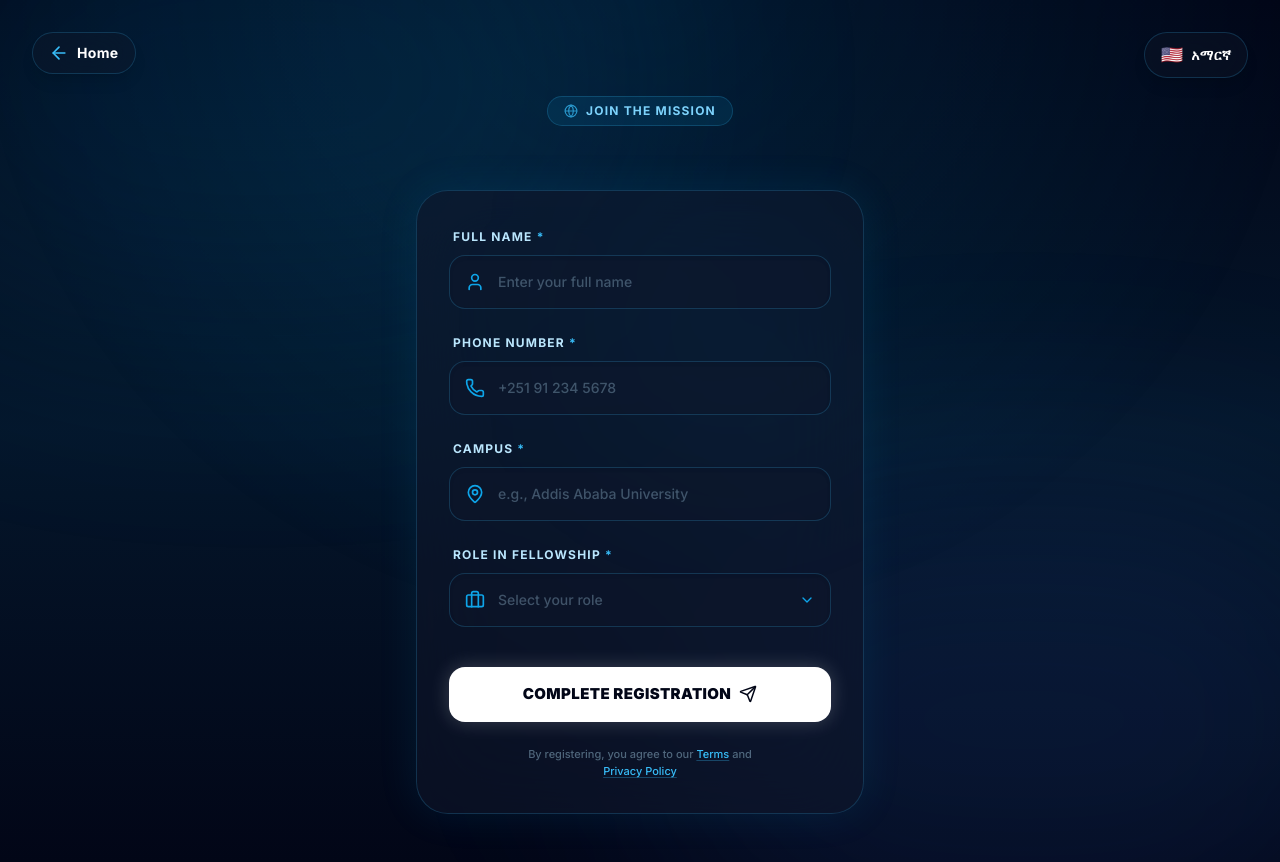
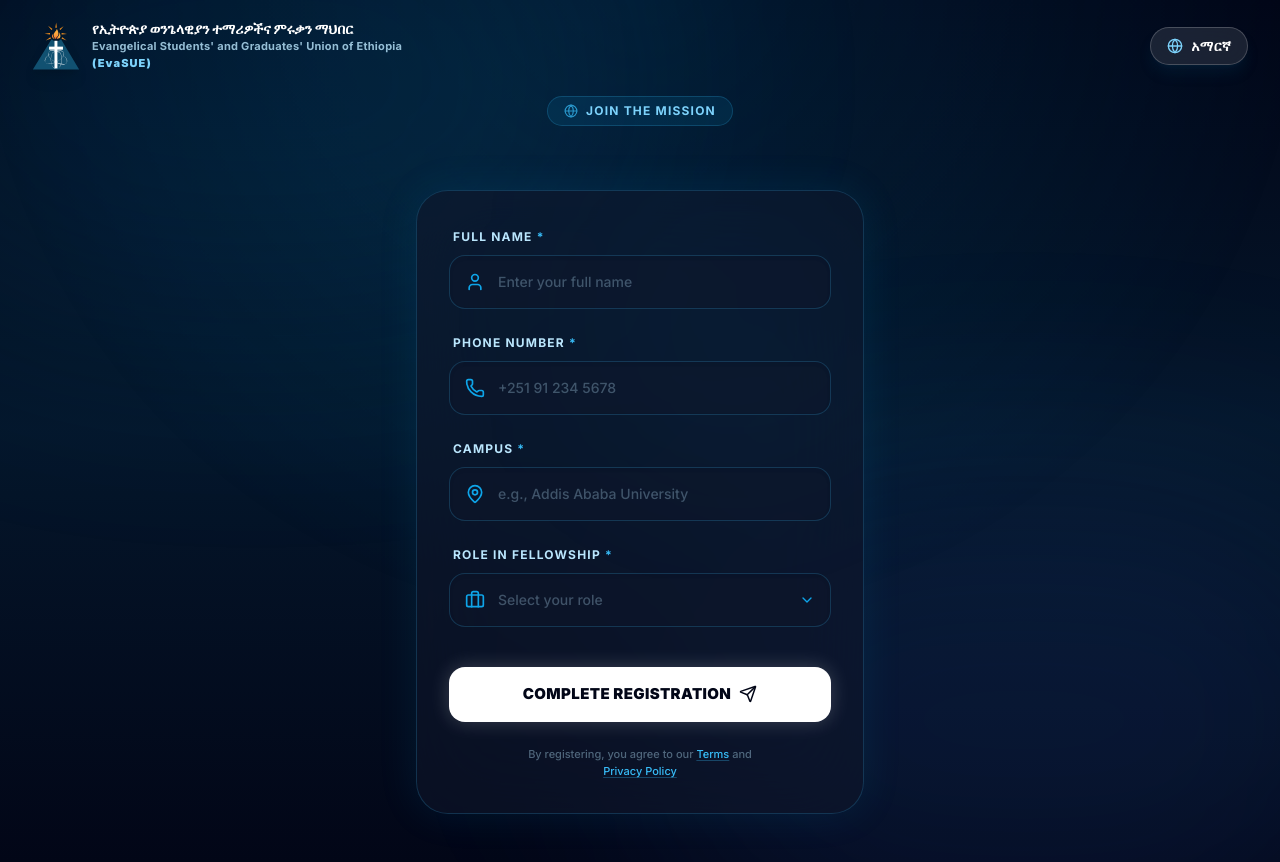
Before and after one commit to natisolomon26/form, a Next.js app: page /register in a window 1280 px wide. Built offline with nearby package versions, Linux system fonts and the light colour scheme.

Commit message:
feat: Integrate a new dynamic Navbar component with language toggle and scroll effects, centralizing navigation and removing redundant elements from the register page and hero section, while also updating hero content.

```diff
--- a/app/layout.tsx
+++ b/app/layout.tsx
@@ -22,9 +22,8 @@ export default function RootLayout({
   return (
     <html lang="en">
       <body className={inter.className}>
-
+        <Navbar />
         {children}
-
       </body>
     </html>
   );
--- a/app/register/page.tsx
+++ b/app/register/page.tsx
@@ -224,34 +224,10 @@ export default function StudentRegister() {
       <div className="fixed bottom-[-20%] right-[-10%] w-[60%] h-[60%] bg-blue-500/10 rounded-full blur-[120px] pointer-events-none" />
 
       {/* Language Toggle Button */}
-      <motion.button
-        initial={{ opacity: 0, y: -20 }}
-        animate={{ opacity: 1, y: 0 }}
-        transition={{ duration: 0.5 }}
-        onClick={toggleLanguage}
-        className="fixed top-4 right-4 sm:top-8 sm:right-8 z-50 px-4 py-2 bg-slate-900/40 hover:bg-slate-800/60 backdrop-blur-xl border border-sky-400/20 hover:border-sky-400/40 rounded-full text-sm font-medium text-white transition-all duration-300 flex items-center gap-2 shadow-lg hover:shadow-sky-500/10"
-      >
-        <span className="text-lg">{language === 'en' ? '🇺🇸' : '🇪🇹'}</span>
-        <span className="font-bold tracking-wide">{language === 'en' ? 'አማርኛ' : 'English'}</span>
-      </motion.button>
+
 
       {/* Back Button */}
-      <motion.div
-        initial={{ opacity: 0, x: -20 }}
-        animate={{ opacity: 1, x: 0 }}
-        transition={{ duration: 0.5, delay: 0.1 }}
-        className="fixed top-4 left-4 sm:top-8 sm:left-8 z-50 pt-safe"
-      >
-        <Link
-          href="/"
-          className="group flex items-center gap-2 px-3.5 py-2 sm:px-4 sm:py-2.5 bg-slate-900/40 hover:bg-slate-800/60 backdrop-blur-xl border border-sky-400/20 hover:border-sky-400/40 rounded-full text-white transition-all duration-300 shadow-lg hover:shadow-sky-500/10"
-        >
-          <ArrowLeft className="w-4 h-4 sm:w-5 sm:h-5 text-sky-400 group-hover:-translate-x-1 transition-transform" />
-          <span className="text-sm font-bold tracking-wide hidden sm:block">
-            {language === 'en' ? 'Home' : 'መነሻ'}
-          </span>
-        </Link>
-      </motion.div>
+
 
       {/* Hero Header Section within Register */}
       <div className="relative w-full z-10 mx-auto mt-20 sm:mt-24 mb-10 text-center px-4 max-w-2xl">
--- a/components/Navbar.tsx
+++ b/components/Navbar.tsx
@@ -1,64 +1,96 @@
 "use client";
 
+import { useState, useEffect } from "react";
 import Link from "next/link";
-import { useState } from "react";
-import { Menu, X } from "lucide-react";
+import Image from "next/image";
+import { Menu, X, Globe } from "lucide-react";
+import { motion, AnimatePresence } from "framer-motion";
 
 export default function Navbar() {
   const [isOpen, setIsOpen] = useState(false);
+  const [scrolled, setScrolled] = useState(false);
+  const [language, setLanguage] = useState<'en' | 'am'>('en');
+
+  useEffect(() => {
+    const handleScroll = () => {
+      setScrolled(window.scrollY > 20);
+    };
+    window.addEventListener("scroll", handleScroll);
+
+    // Load language preference
+    const savedLanguage = localStorage.getItem('language') as 'en' | 'am';
+    if (savedLanguage) {
+      setLanguage(savedLanguage);
+    }
+
+    return () => window.removeEventListener("scroll", handleScroll);
+  }, []);
+
+  const toggleLanguage = () => {
+    const newLang = language === 'en' ? 'am' : 'en';
+    setLanguage(newLang);
+    localStorage.setItem('language', newLang);
+    // Reload to apply language change across the site easily
+    window.location.reload();
+  };
 
   return (
-    <nav className="fixed w-full bg-white/95 backdrop-blur-sm shadow-sm z-50">
-      <div className="max-w-7xl mx-auto px-6">
-        <div className="flex items-center justify-between h-20">
-          {/* Logo */}
-          <Link href="/" className="flex items-center gap-2">
-            <div className="w-10 h-10 bg-gradient-to-r from-sky-500 to-blue-600 rounded-lg flex items-center justify-center">
-              <span className="text-white font-bold text-xl">⛪</span>
+    <nav
+      className={`fixed w-full z-50 transition-all duration-500 ${scrolled
+        ? "bg-white/80 backdrop-blur-2xl shadow-[0_4px_30px_rgba(0,0,0,0.05)] border-b border-white/40 py-3"
+        : "bg-transparent py-5"
+        }`}
+    >
+      <div className="container mx-auto px-4 sm:px-6 lg:px-8">
+        <div className="flex items-center justify-between">
+          {/* Logo and Organization Name */}
+          <Link href="/" className="flex items-center gap-3 group">
+            {/* Logo Image */}
+            <div className="relative w-10 h-10 sm:w-12 sm:h-12 flex items-center justify-center transform group-hover:scale-105 transition-transform duration-300 drop-shadow-lg">
+              <Image src="/logo.svg" alt="EvaSUE Logo" fill className="object-cover" />
             </div>
-            <span className="font-bold text-xl text-gray-800">Campus Outreach</span>
+
+            {/* Organization Names - Hidden on mobile, visible on desktop */}
+            <div className="hidden md:block">
+              <div className={`text-sm font-black leading-tight group-hover:text-sky-500 transition-colors duration-300 ${scrolled ? 'text-slate-900' : 'text-white'}`}>
+                የኢትዮጵያ ወንጌላዊያን ተማሪዎችና ምሩቃን ማህበር
+              </div>
+              <div className={`text-[11px] font-bold leading-tight mt-0.5 tracking-wide ${scrolled ? 'text-slate-500' : 'text-sky-200/80'}`}>
+                Evangelical Students' and Graduates' Union of Ethiopia
+              </div>
+              <div className={`text-[11px] font-black mt-0.5 tracking-widest ${scrolled ? 'text-sky-600' : 'text-sky-300'}`}>
+                (EvaSUE)
+              </div>
+            </div>
+
+            {/* Mobile abbreviated version */}
+            <div className="md:hidden">
+              <div className={`text-sm font-black group-hover:text-sky-500 transition-colors duration-300 ${scrolled ? 'text-sky-700' : 'text-white'}`}>
+                ኢቫሱ
+              </div>
+              <div className={`text-xs font-bold tracking-wider ${scrolled ? 'text-red-600' : 'text-sky-200/80'}`}>
+                EvaSUE
+              </div>
+            </div>
           </Link>
 
-          {/* Desktop Menu */}
-          <div className="hidden md:flex items-center gap-8">
-            <Link href="/" className="text-gray-600 hover:text-sky-600 transition">Home</Link>
-            <Link href="#mission" className="text-gray-600 hover:text-sky-600 transition">Mission</Link>
-            <Link href="#impact" className="text-gray-600 hover:text-sky-600 transition">Impact</Link>
-            <Link href="#contact" className="text-gray-600 hover:text-sky-600 transition">Contact</Link>
-            <Link
-              href="/admin/login"
-              className="px-5 py-2 bg-gradient-to-r from-sky-500 to-blue-600 text-white rounded-lg hover:shadow-lg transition"
+          {/* Right Side Items */}
+          <div className="flex items-center gap-4">
+            {/* Language Toggle Button */}
+            <button
+              onClick={toggleLanguage}
+              className={`group flex items-center gap-2 px-4 py-2 rounded-full transition-all duration-300 border ${scrolled
+                  ? 'bg-slate-50/80 border-slate-200 hover:bg-slate-100 text-slate-700 shadow-sm'
+                  : 'bg-white/10 hover:bg-white/20 border-white/20 text-white backdrop-blur-md shadow-lg shadow-sky-900/20'
+                }`}
             >
-              Admin Login
-            </Link>
+              <Globe className={`w-4 h-4 ${scrolled ? 'text-sky-600' : 'text-sky-300'}`} />
+              <span className="text-sm font-bold tracking-wide">
+                {language === 'en' ? 'አማርኛ' : 'English'}
+              </span>
+            </button>
           </div>
-
-          {/* Mobile Menu Button */}
-          <button
-            onClick={() => setIsOpen(!isOpen)}
-            className="md:hidden"
-          >
-            {isOpen ? <X size={24} /> : <Menu size={24} />}
-          </button>
         </div>
-
-        {/* Mobile Menu */}
-        {isOpen && (
-          <div className="md:hidden py-4 border-t">
-            <div className="flex flex-col gap-4">
-              <Link href="/" className="text-gray-600 hover:text-sky-600">Home</Link>
-              <Link href="#mission" className="text-gray-600 hover:text-sky-600">Mission</Link>
-              <Link href="#impact" className="text-gray-600 hover:text-sky-600">Impact</Link>
-              <Link href="#contact" className="text-gray-600 hover:text-sky-600">Contact</Link>
-              <Link
-                href="/admin/login"
-                className="px-5 py-2 bg-gradient-to-r from-sky-500 to-blue-600 text-white rounded-lg text-center"
-              >
-                Admin Login
-              </Link>
-            </div>
-          </div>
-        )}
       </div>
     </nav>
   );
```
Also changed, not shown: components/Hero.tsx (+3 -22 lines).
